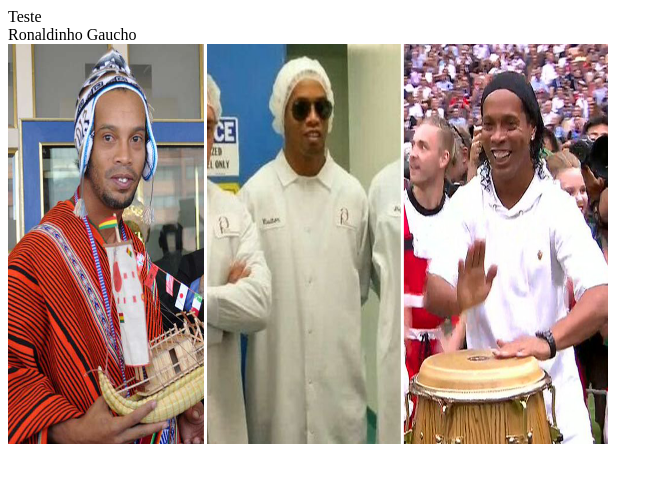
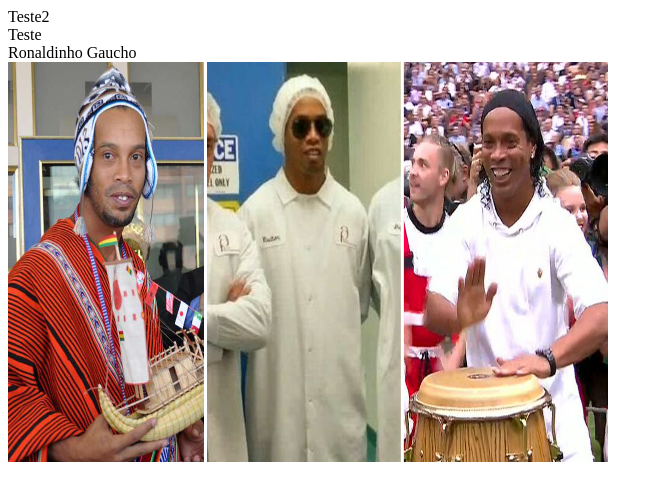
Before and after one commit to PedroCosta77/site_tcc-1, a plain HTML site: page index.html in a window 1280 px wide. Shown: the whole page, without its empty margins (0-663 px from the left). Drawn offline with Linux system fonts and the light colour scheme.

Commit message:
Terceiro commit

```diff
--- a/index.html
+++ b/index.html
@@ -7,6 +7,7 @@
     <title>Meu site</title>
 </head>
 <body>
+    Teste2<br>
     Teste<br>
     Ronaldinho Gaucho<br>
     <img src="imagens/ronaldinho.png" width="600" height="400">
```
